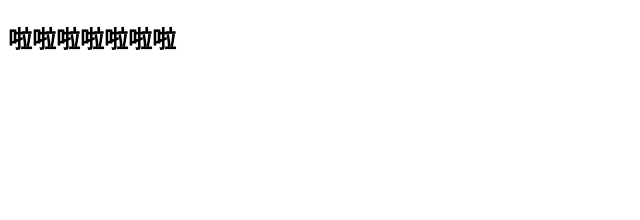
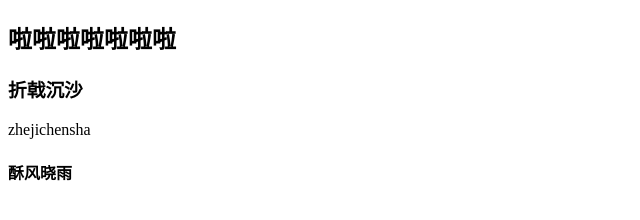
Before and after one commit to hurenjie20/miao, a plain HTML site: page index.html in a window 1280 px wide. Shown: the whole page, without its empty margins (0-640 px from the left). Drawn offline with Linux system fonts and the light colour scheme.

Commit message:
张三提交

```diff
--- a/index.html
+++ b/index.html
@@ -8,5 +8,7 @@
 </head>
 <body>
     <h2>啦啦啦啦啦啦啦</h2>
+    <h3>折戟沉沙</h3>zhejichensha
+    <h4>酥风晓雨</h4>
 </body>
 </html>
```
